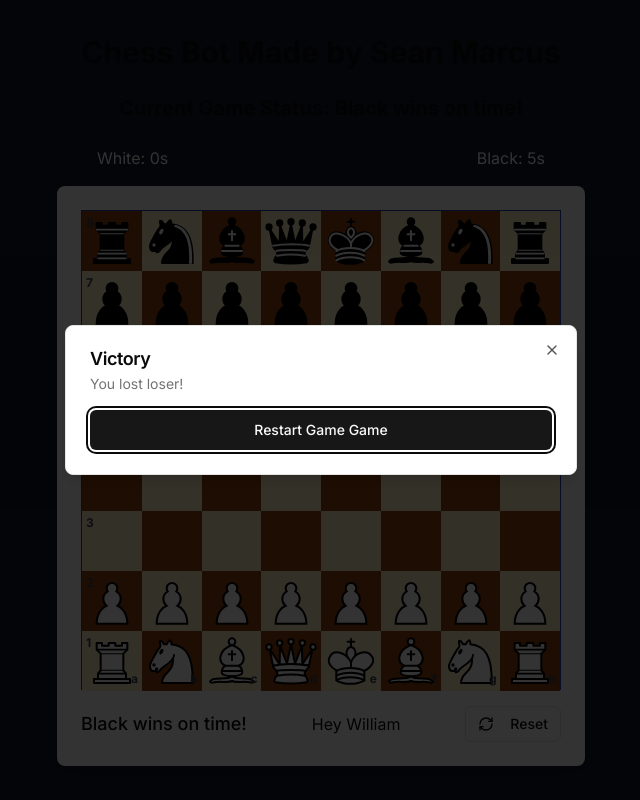
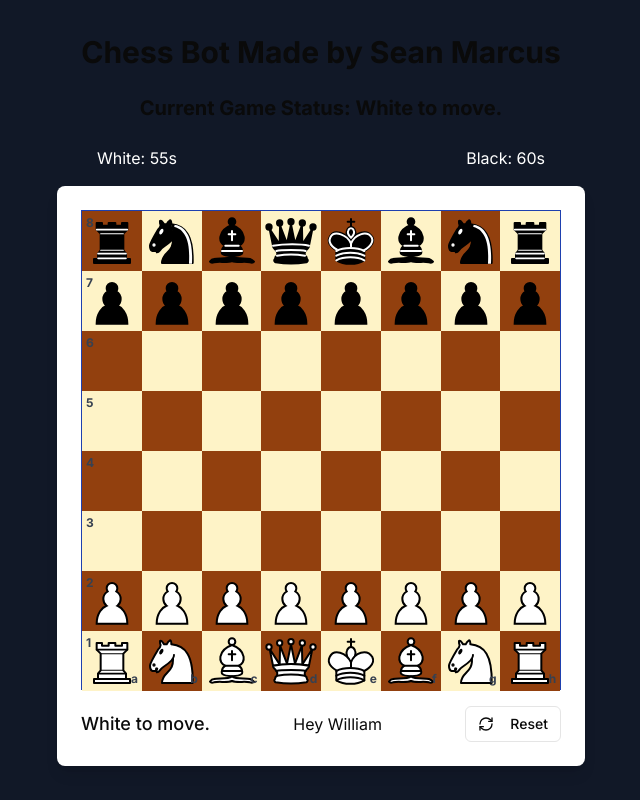
Before and after one commit to seanmarc/chess, a Next.js app: page / in a window 1280 px wide. Shown: the whole page, without its empty margins (319-959 px from the left). Built offline with nearby package versions, Linux system fonts and the light colour scheme.

Commit message:
fix: timer

```diff
--- a/app/page.tsx
+++ b/app/page.tsx
@@ -16,8 +16,8 @@ export default function ChessGame() {
   const [isCheckmateModalOpen, setIsCheckmateModalOpen] = useState<boolean>(false)
   const [isDrawModalOpen, setIsDrawModalOpen] = useState<boolean>(false)
   const [isCheckModalOpen, setIsCheckModalOpen] = useState<boolean>(false)
-  const [whiteTime, setWhiteTime] = useState<number>(5)
-  const [blackTime, setBlackTime] = useState<number>(5)
+  const [whiteTime, setWhiteTime] = useState<number>(60)
+  const [blackTime, setBlackTime] = useState<number>(60)
   const [activePlayer, setActivePlayer] = useState<string>("w")
   const [isVictoryModalOpen, setIsVictoryModalOpen] = useState<boolean>(false)
   const [winner, setWinner] = useState<string | null>(null)
```
